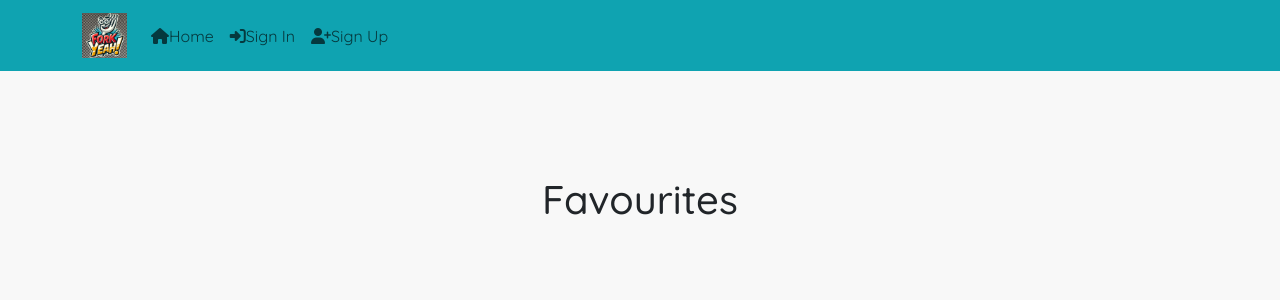
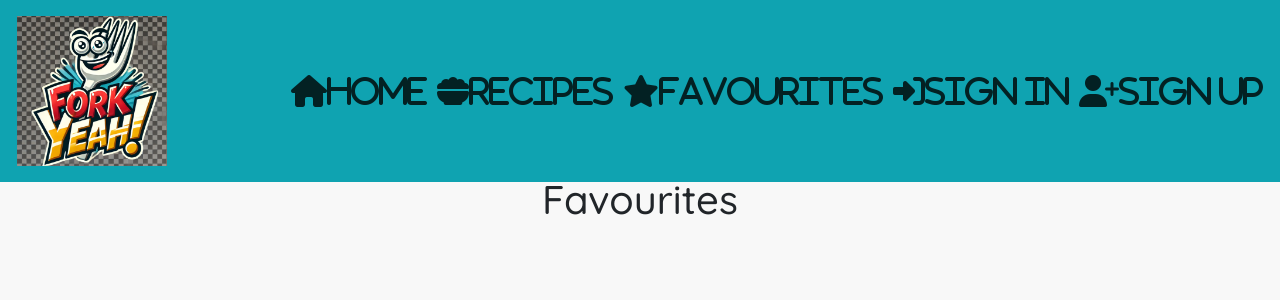
Before and after one commit to Dilsv/fork-yeah, a React (Create React App) app in the folder frontend/: page /favourites in a window 1280 px wide. Shown: the top 300 px of the page. Built offline with nearby package versions, Linux system fonts and the light colour scheme; a web font is replaced by a local one.

Commit message:
Add NotFound component and update routing in App component for better error handling

```diff
--- a/frontend/src/App.js
+++ b/frontend/src/App.js
@@ -2,6 +2,7 @@ import Container from 'react-bootstrap/esm/Container';
 import styles from './App.module.css';
 import NavBar from './components/NavBar';
 import { Route, Switch } from 'react-router-dom';
+import NotFound from './pages/errors/NotFound';
 
 function App() {
   return (
@@ -14,7 +15,7 @@ function App() {
           <Route exact path="/signup" render={() => <h1>Sign up</h1>} />
           <Route exact path="/recipes" render={() => <h1>Recipes</h1>} />
           <Route exact path="/favourites" render={() => <h1>Favourites</h1>} />
-          <Route render={() => <p>404 Not Found</p>} />
+          <Route render={() => <NotFound /> } />
 
 
         </Switch>
--- a/frontend/src/components/NavBar.js
+++ b/frontend/src/components/NavBar.js
@@ -1,25 +1,42 @@
-import React from "react";
+import React from 'react'
 import Container from 'react-bootstrap/Container';
 import Nav from 'react-bootstrap/Nav';
 import Navbar from 'react-bootstrap/Navbar';
 import logo from '../assets/logo.png';
 import styles from '../styles/NavBar.module.css';
+import { NavLink } from 'react-router-dom';
 
 const NavBar = () => {
-  return (
-    <Navbar className={styles.NavBar} expand="md" fixed="top">
-        <Container>
-      <Navbar.Brand href="#home"><img src={logo} alt="logo" height="45"/></Navbar.Brand>
-      <Navbar.Toggle aria-controls="basic-navbar-nav" />
-      <Navbar.Collapse id="basic-navbar-nav">
-        <Nav className="ml-auto text-left">
-          <Nav.Link><i className="fas fa-home"></i>Home</Nav.Link>
-          <Nav.Link><i className="fas fa-sign-in-alt"></i>Sign In</Nav.Link>
-          <Nav.Link><i className="fas fa-user-plus"></i>Sign Up</Nav.Link>
-        </Nav>
-      </Navbar.Collapse></Container>
-    </Navbar>
-  );
-};
+    return (
+        <Navbar
+            expand="md"
+            fixed="top"
+            id="navBar"
+            className={styles.NavBar}
+        >
+            <Container fluid>
+                <NavLink to="/" className={styles.NavLink}>
+                    <Navbar.Brand className='me-auto'>
+                        <img
+                            src={logo}
+                            alt="logo"
+                            height={150}
+                        ></img>
+                    </Navbar.Brand>
+                </NavLink>
+                <Navbar.Toggle aria-controls="basic-navbar-nav" />
+                <Navbar.Collapse id="basic-navbar-nav">
+                    <Nav className="ms-auto">
+                        <NavLink exact to="/" className={styles.NavLink} activeClassName={styles.Active}><i className='fas fa-home'><span>Home</span></i></NavLink>
+                        <NavLink to="/recipes" className={styles.NavLink} activeClassName={styles.Active}><i className='fa-solid fa-bowl-food'><span>Recipes</span></i></NavLink>
+                        <NavLink to="/favourites" className={styles.NavLink} activeClassName={styles.Active}><i class="fa-solid fa-star"><span>Favourites</span></i></NavLink>
+                        <NavLink to="/signin" className={styles.NavLink} activeClassName={styles.Active}><i className='fas fa-sign-in-alt'><span>Sign in</span></i></NavLink>
+                        <NavLink to="/signup" className={styles.NavLink} activeClassName={styles.Active}><i className='fas fa-user-plus'><span>Sign up</span></i></NavLink>
+                    </Nav>
+                </Navbar.Collapse>
+            </Container>
+        </Navbar>
+    )
+}
 
-export default NavBar;
+export default NavBar
--- /dev/null
+++ b/frontend/src/pages/errors/NotFound.js
@@ -0,0 +1,17 @@
+import React from "react";
+import NoResults from "../../assets/404-error.png";
+import Row from "react-bootstrap/Row";
+import Col from "react-bootstrap/Col";
+import Image from "react-bootstrap/Image";
+
+const NotFound = () => {
+    return (
+        <Row>
+            <Col className="d-flex justify-content-center">
+                <Image src={NoResults} className="img-fluid" />
+            </Col>
+        </Row>
+    );
+};
+
+export default NotFound;
```
Also changed, not shown: frontend/src/assets/404-error.png (added).
